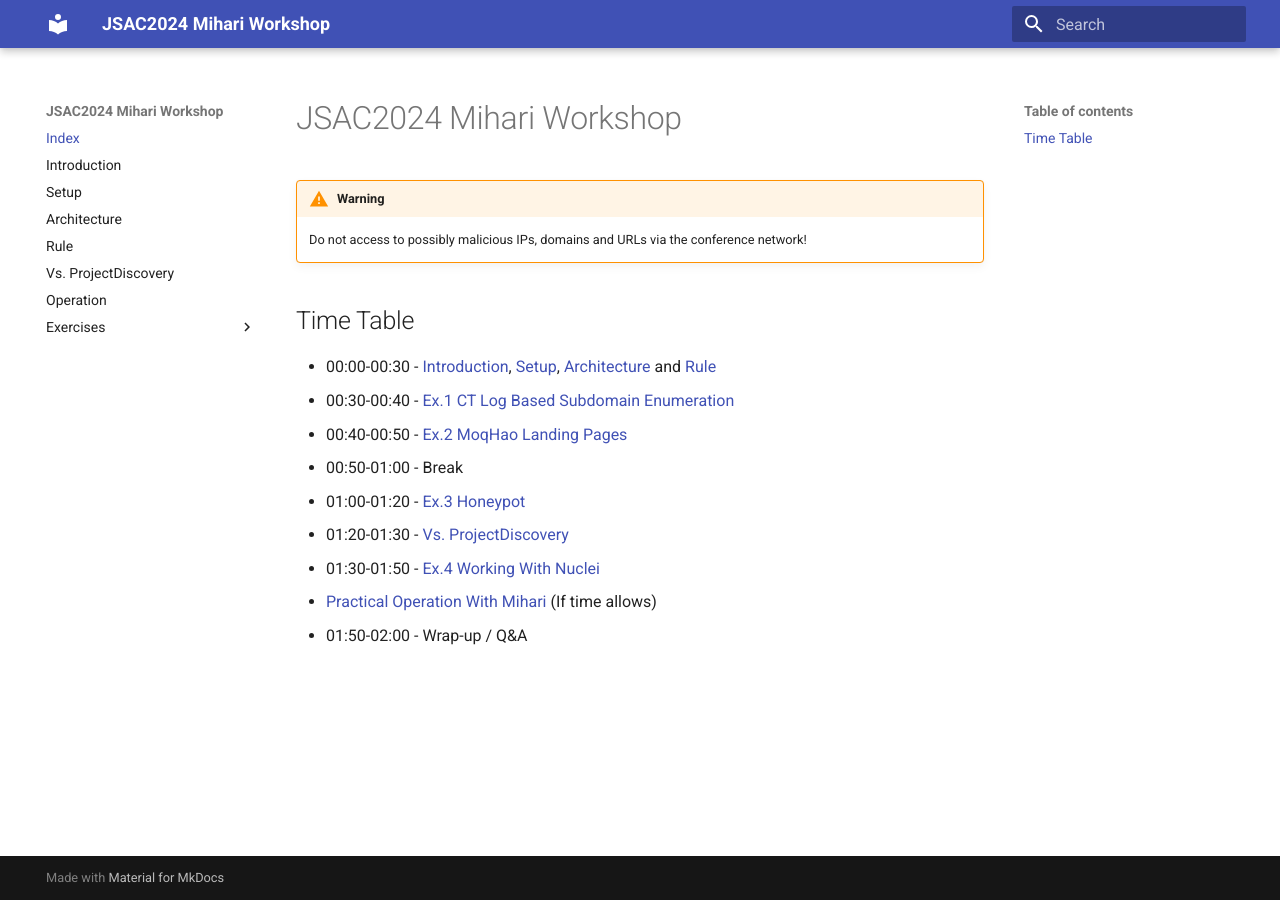
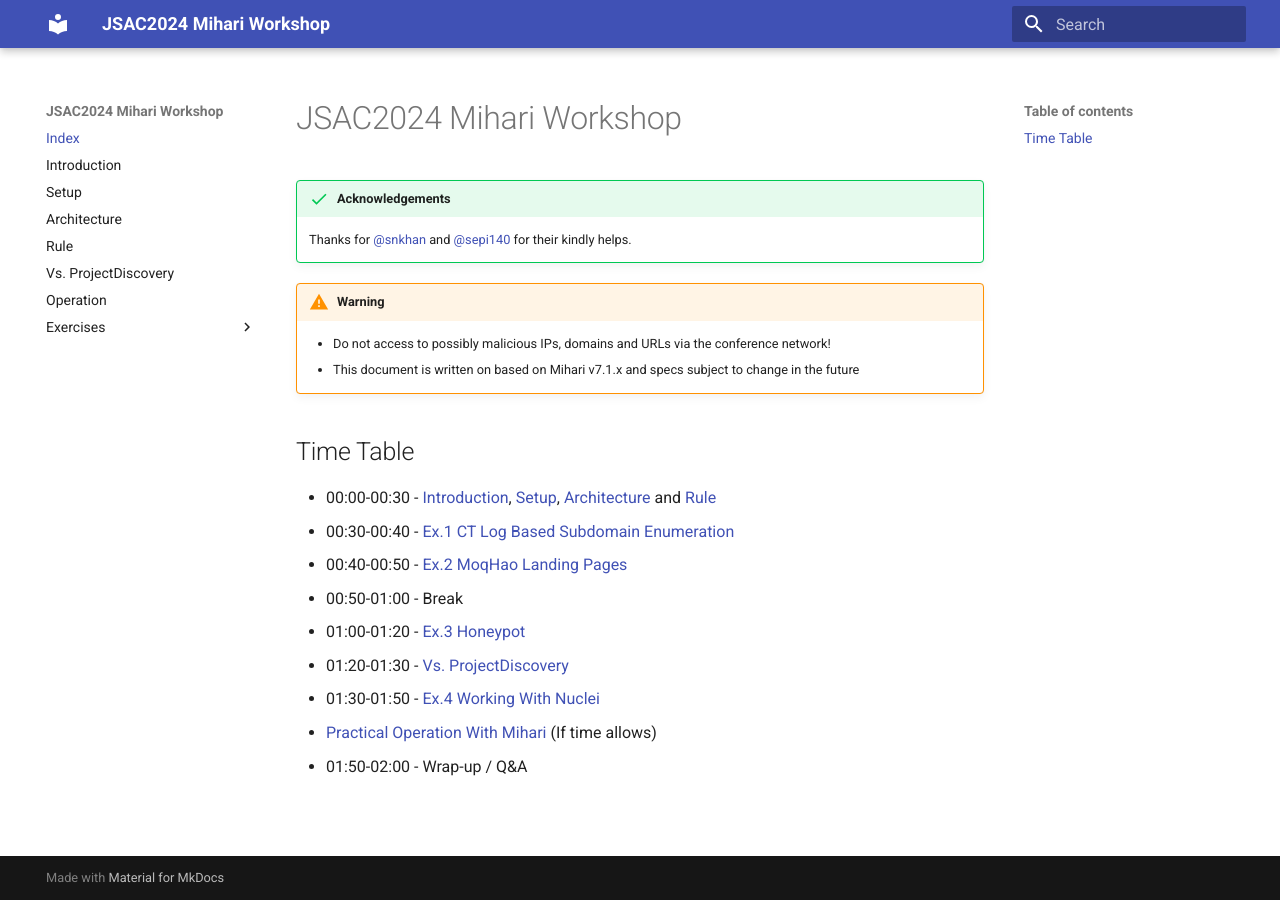
Before and after one commit to ninoseki/jsac_mihari_workshop, an MkDocs documentation site: the page built from docs/index.md, in a window 1280 px wide. Built offline with MkDocs 1.6.1 and Material for MkDocs 9.7.7, drawn with Linux system fonts in a browser that asks for light colours.

Commit message:
docs: update acknowledgements & warnings

```diff
--- a/docs/index.md
+++ b/docs/index.md
@@ -1,8 +1,13 @@
 # JSAC2024 Mihari Workshop
+
+!!! success "Acknowledgements"
+
+    Thanks for [@snkhan](https://twitter.com/snkhan) and [@sepi140](https://twitter.com/sepi140) for their kindly helps.
 
 !!! warning
 
-    Do not access to possibly malicious IPs, domains and URLs via the conference network!
+    - Do not access to possibly malicious IPs, domains and URLs via the conference network!
+    - This document is written on based on Mihari v7.1.x and specs subject to change in the future
 
 ## Time Table
 
```
